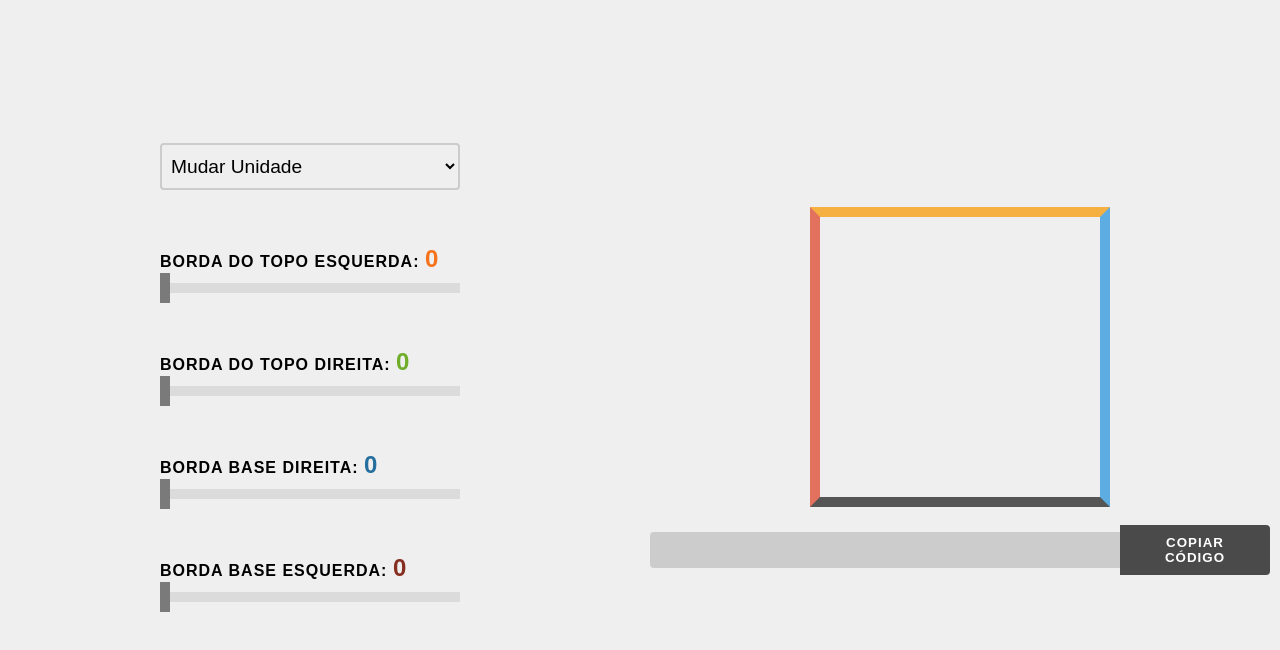
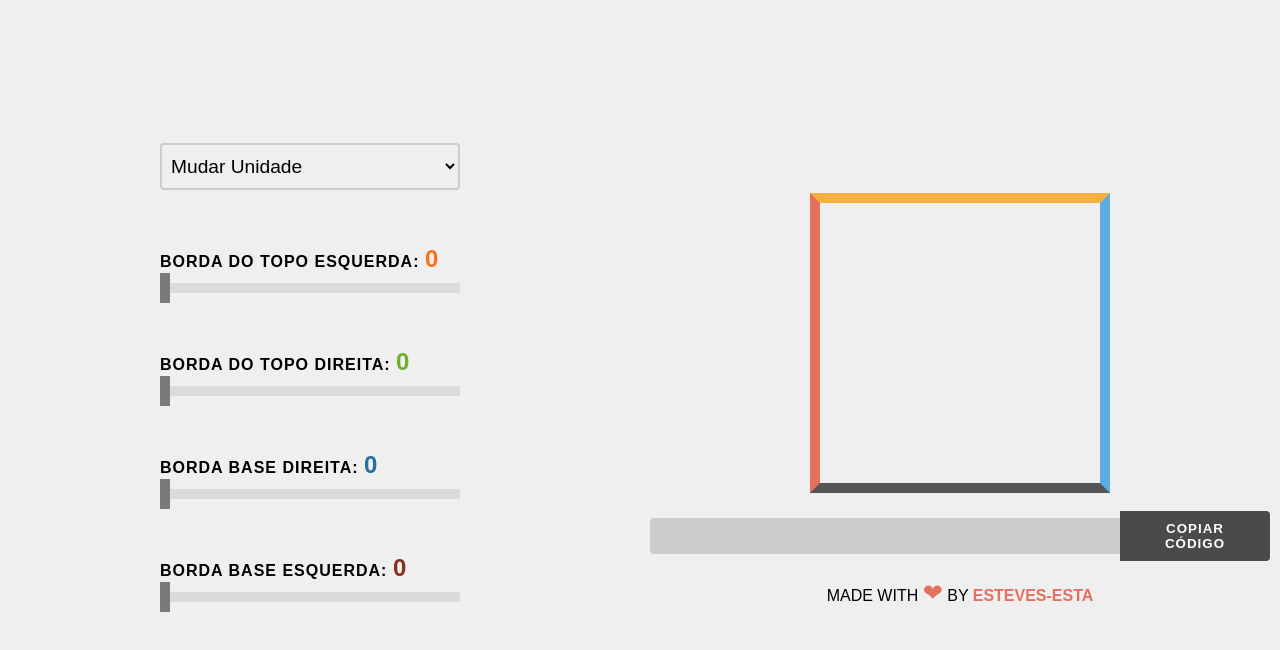
Before and after one commit to esteves-esta/border-radius-generator, a plain HTML site: page index.html in a window 1280 px wide. Drawn offline with Linux system fonts and the light colour scheme.

Commit message:
adicionei creditos

```diff
--- a/estilo.css
+++ b/estilo.css
@@ -3,6 +3,20 @@
     margin: 0px;
     font-family: 'Segou UI', sans-serif;
     box-sizing: border-box;
+}
+
+a {
+    text-decoration: none;
+    color:#e2715d;
+    font-weight: bold;
+}
+
+#heart {
+    color: #e2715d;
+}
+
+p {
+    text-transform: uppercase
 }
 
 textarea {
--- a/index.html
+++ b/index.html
@@ -11,6 +11,8 @@
 </head>
 
 <body>
+
+
     <article>
 
         <section>
@@ -57,9 +59,15 @@
             <button type="button" onclick="copiar()">Copiar Código</button>
         </div>
 
+        <p>
+                Made with <span id="heart">❤</span> by <a href="https://esteves-esta.github.io/" target="_blank">esteves-esta</a>
+            </p>
+
+    </article>
 
 
-    </article>
+
+
 </body>
 
 </html>
```
